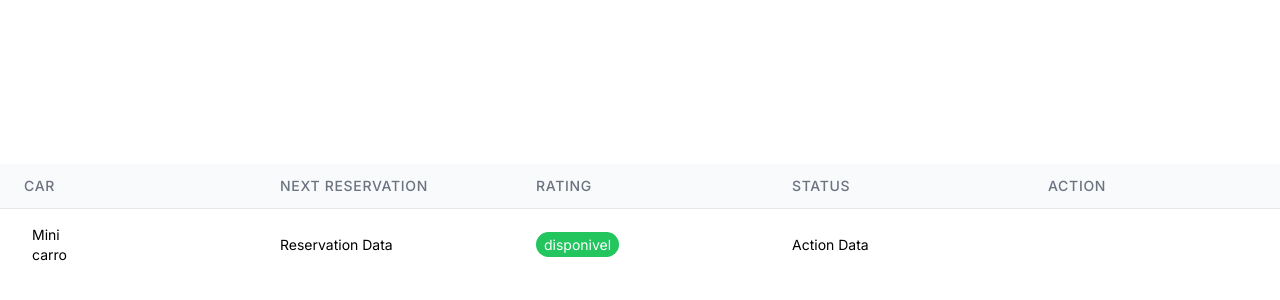
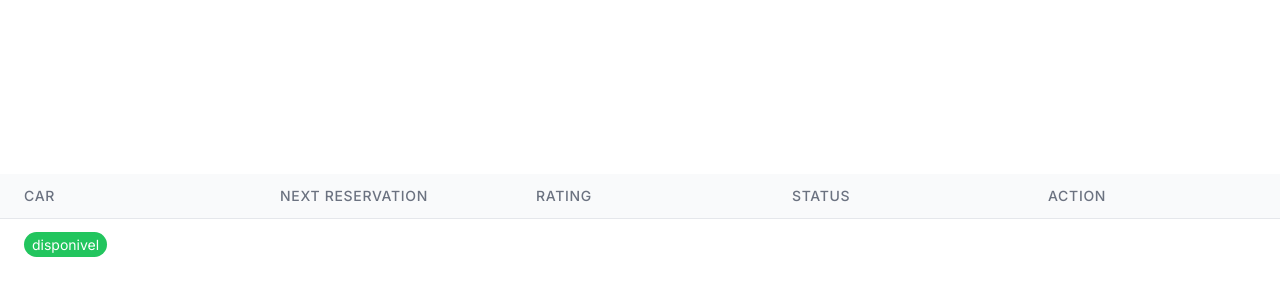
Before and after one commit to felipelamela/teste-jet, a Next.js app: page / in a window 1280 px wide. Shown: the part 178-478 px from the top of the page. Built offline with nearby package versions, Linux system fonts and the light colour scheme.

Commit message:
components tbody

```diff
--- /dev/null
+++ b/app/components/global-components/actionComponent/actionComponent.tsx
@@ -0,0 +1,11 @@
+import React from 'react'
+
+
+const actionComponent = () => {
+  return (
+    <td className="w-1/5 px-6 text-sm py-4">. . .</td>
+
+  )
+}
+
+export default actionComponent
--- /dev/null
+++ b/app/components/global-components/carComponent/carComponent.tsx
@@ -0,0 +1,22 @@
+import Image from 'next/image'
+import React from 'react'
+
+interface CarInterface{
+    img: string
+    title:string
+}
+
+const carComponent:React.FC<CarInterface> = ({img, title}) => {
+  return (
+    <td className="w-1/5 px-6 py-4 text-sm flex items-center">
+    <div className="w-1/2 mr-2" style={{ width: '80px' }}>
+      <Image src="/mini.png" width={80} height={60} alt="Picture of the author" />
+    </div>
+    <div className="w-1/2">
+      <p>Mini carro</p>
+    </div>
+  </td>
+  )
+}
+
+export default carComponent
--- /dev/null
+++ b/app/components/global-components/nextReservationComponent/nextReservationComponent.tsx
@@ -0,0 +1,13 @@
+import React from 'react'
+
+interface ReservationDateInterface{
+    reservationDate:string
+}
+
+const nextReservationComponent:React.FC<ReservationDateInterface> = ({reservationDate}) => {
+  return (
+      <td className="w-1/5 px-6 text-sm py-4">{reservationDate}</td>
+  )
+}
+
+export default nextReservationComponent
--- a/app/page.tsx
+++ b/app/page.tsx
@@ -17,17 +17,8 @@ export default function Home() {
       </thead>
       <tbody className="bg-white divide-y divide-gray-200">
         <tr>
-        <td className="w-1/5 px-6 py-4 text-sm flex items-center">
-          <div className="w-1/2 mr-2" style={{ width: '80px' }}>
-            <Image src="/mini.png" width={80} height={60} alt="Picture of the author" />
-          </div>
-          <div className="w-1/2">
-            <p>Mini carro</p>
-          </div>
-        </td>
-          <td className="w-1/5 px-6 text-sm py-4">Reservation Data</td>
+
           <td className="w-1/5 px-6 text-sm py-4"><span className="bg-green-500 text-white px-2 py-1 rounded-full">disponivel</span></td>
-          <td className="w-1/5 px-6 text-sm py-4">Action Data</td>
         </tr>
         {/* Outras linhas da tabela */}
       </tbody>
```
